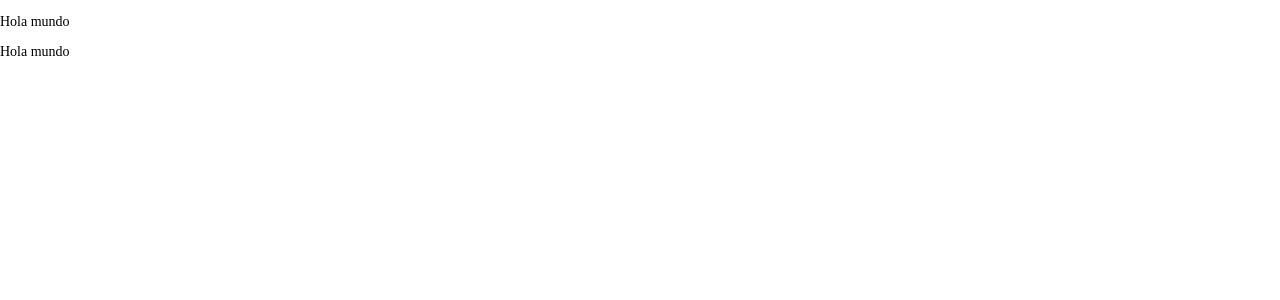
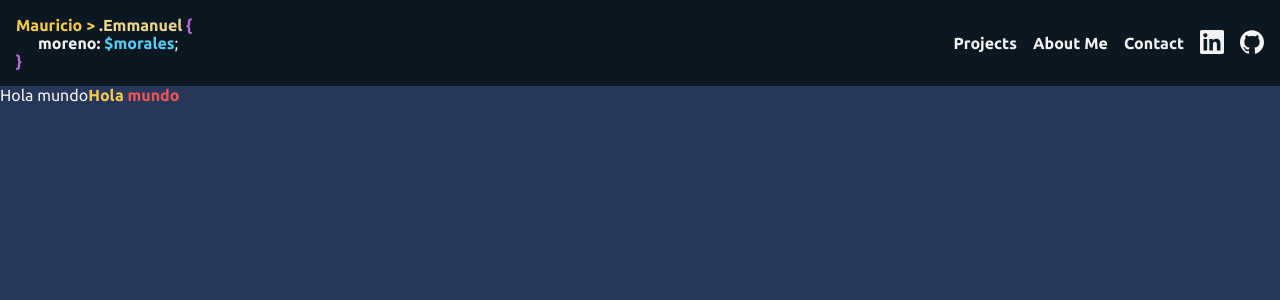
Before and after one commit to MauricioMorenoMorales/RP-portfolio, a React (Create React App) app: page / in a window 1280 px wide. Shown: the top 300 px of the page. Built offline with nearby package versions, Linux system fonts and the light colour scheme.

Commit message:
Header structure completed

```diff
--- a/public/index.html
+++ b/public/index.html
@@ -1,14 +1,12 @@
 <!DOCTYPE html>
 <html lang="en">
+
 <head>
   <meta charset="utf-8" />
   <link rel="icon" href="%PUBLIC_URL%/favicon.ico" />
   <meta name="viewport" content="width=device-width, initial-scale=1" />
   <meta name="theme-color" content="#000000" />
-    <meta
-      name="description"
-      content="Web site created using create-react-app"
-    />
+  <meta name="description" content="Web site created using create-react-app" />
   <link rel="apple-touch-icon" href="%PUBLIC_URL%/logo192.png" />
   <!--
       manifest.json provides metadata used when your web app is installed on a
@@ -24,8 +22,12 @@
       work correctly both with client-side routing and a non-root public URL.
       Learn how to configure a non-root public URL by running `npm run build`.
     -->
+  <link rel="preconnect" href="https://fonts.googleapis.com">
+  <link rel="preconnect" href="https://fonts.gstatic.com" crossorigin>
+  <link href="https://fonts.googleapis.com/css2?family=Ubuntu:wght@400;700&display=swap" rel="stylesheet">
   <title>React App</title>
 </head>
+
 <body>
   <noscript>You need to enable JavaScript to run this app.</noscript>
   <div id="root"></div>
@@ -40,4 +42,5 @@
       To create a production bundle, use `npm run build` or `yarn build`.
     -->
 </body>
+
 </html>
--- a/src/App.tsx
+++ b/src/App.tsx
@@ -1,10 +1,13 @@
 import React from 'react';
+import { Header } from './components';
 
 const App = () => {
 	return (
 		<div>
-			<p>Hola mundo</p>
-			<p>Hola mundo</p>
+			<Header />
+			<p>
+				Hola mundo<b className="yellow">Hola</b> <b className="orange">mundo</b>{' '}
+			</p>
 		</div>
 	);
 };
--- /dev/null
+++ b/src/components/Header/Header.styles.ts
@@ -0,0 +1,30 @@
+import styled from 'styled-components';
+import { colorSystem } from '../../global/designSystem';
+
+const Styles = styled.header`
+	.header {
+		background-color: ${colorSystem.darkestBackground};
+		padding: 16px;
+		display: flex;
+		align-items: center;
+		justify-content: space-between;
+		&__links {
+			display: none;
+			& > * {
+				margin-left: 16px;
+			}
+		}
+	}
+	@media screen and (min-width: 600px) {
+		.header {
+			&__burger {
+				display: none;
+			}
+			&__links {
+				display: flex;
+			}
+		}
+	}
+`;
+
+export default Styles;
--- /dev/null
+++ b/src/components/Header/Header.tsx
@@ -0,0 +1,38 @@
+import React from 'react';
+import { Icons } from '../atoms';
+import Styles from './Header.styles';
+
+const Header: React.FC = () => {
+	return (
+		<Styles>
+			<div className="header">
+				<section className="header__logo">
+					<p>
+						<b className="yellow">Mauricio &gt;</b>{' '}
+						<b className="desaturated-yellow">.Emmanuel</b>{' '}
+						<b className="purple">&#123;</b>
+					</p>
+					<p className="i1">
+						<b>moreno: </b>
+						<b className="blue">$morales</b>;
+					</p>
+					<p>
+						<b className="purple">&#125;</b>
+					</p>
+				</section>
+				<section className="header__burger">
+					<Icons type="burger" />
+				</section>
+				<section className="header__links">
+					<a href="/">Projects</a>
+					<a href="/">About Me</a>
+					<a href="/">Contact</a>
+					<Icons type="linkedin" />
+					<Icons type="github" />
+				</section>
+			</div>
+		</Styles>
+	);
+};
+
+export default Header;
--- a/src/components/Icons.tsx
+++ b/src/components/atoms/Icons.tsx
@@ -1,6 +1,6 @@
 import React, { useState } from 'react';
 import styled from 'styled-components';
-import { colorSystem } from '../global/designSystem';
+import { colorSystem } from '../../global/designSystem';
 
 const Icons: React.FC<{ type: 'burger' | 'linkedin' | 'github' | 'email' }> = ({
 	type,
@@ -23,15 +23,15 @@ const Icons: React.FC<{ type: 'burger' | 'linkedin' | 'github' | 'email' }> = ({
 				>
 					<path
 						d="M0.999974 6.99998H30.9999C31.552 6.99998 31.9999 6.55194 31.9999 6C31.9999 5.44798 31.5519 5.00003 30.9999 5.00003H0.999974C0.448035 5.00003 0 5.44798 0 6C0 6.55203 0.448035 6.99998 0.999974 6.99998Z"
-						fill={hover ? '#f2f2f2' : colorSystem.blue}
+						fill={hover ? colorSystem.blue : '#f2f2f2'}
 					/>
 					<path
 						d="M30.9999 15H0.999974C0.447952 15 0 15.4481 0 16C0 16.5519 0.448035 17 0.999974 17H30.9999C31.552 17 31.9999 16.5519 31.9999 16C31.9999 15.4481 31.552 15 30.9999 15Z"
-						fill={hover ? '#f2f2f2' : colorSystem.blue}
+						fill={hover ? colorSystem.blue : '#f2f2f2'}
 					/>
 					<path
 						d="M30.9999 25H0.999974C0.447952 25 0 25.448 0 26C0 26.552 0.448035 26.9999 0.999974 26.9999H30.9999C31.552 26.9999 31.9999 26.5519 31.9999 26C32 25.448 31.552 25 30.9999 25Z"
-						fill={hover ? '#f2f2f2' : colorSystem.blue}
+						fill={hover ? colorSystem.blue : '#f2f2f2'}
 					/>
 				</svg>
 			</Container>
@@ -67,7 +67,7 @@ const Icons: React.FC<{ type: 'burger' | 'linkedin' | 'github' | 'email' }> = ({
 				>
 					<path
 						d="M12 0.296997C5.37 0.296997 0 5.67 0 12.297C0 17.6 3.438 22.097 8.205 23.682C8.805 23.795 9.025 23.424 9.025 23.105C9.025 22.82 9.015 22.065 9.01 21.065C5.672 21.789 4.968 19.455 4.968 19.455C4.422 18.07 3.633 17.7 3.633 17.7C2.546 16.956 3.717 16.971 3.717 16.971C4.922 17.055 5.555 18.207 5.555 18.207C6.625 20.042 8.364 19.512 9.05 19.205C9.158 18.429 9.467 17.9 9.81 17.6C7.145 17.3 4.344 16.268 4.344 11.67C4.344 10.36 4.809 9.29 5.579 8.45C5.444 8.147 5.039 6.927 5.684 5.274C5.684 5.274 6.689 4.952 8.984 6.504C9.944 6.237 10.964 6.105 11.984 6.099C13.004 6.105 14.024 6.237 14.984 6.504C17.264 4.952 18.269 5.274 18.269 5.274C18.914 6.927 18.509 8.147 18.389 8.45C19.154 9.29 19.619 10.36 19.619 11.67C19.619 16.28 16.814 17.295 14.144 17.59C14.564 17.95 14.954 18.686 14.954 19.81C14.954 21.416 14.939 22.706 14.939 23.096C14.939 23.411 15.149 23.786 15.764 23.666C20.565 22.092 24 17.592 24 12.297C24 5.67 18.627 0.296997 12 0.296997Z"
-						fill={hover ? '#f2f2f2' : colorSystem.blue}
+						fill={hover ? colorSystem.blue : '#f2f2f2'}
 					/>
 				</svg>
 			</Container>
@@ -86,7 +86,7 @@ const Icons: React.FC<{ type: 'burger' | 'linkedin' | 'github' | 'email' }> = ({
 				>
 					<path
 						d="M20.447 20.452H16.893V14.883C16.893 13.555 16.866 11.846 15.041 11.846C13.188 11.846 12.905 13.291 12.905 14.785V20.452H9.351V9H12.765V10.561H12.811C13.288 9.661 14.448 8.711 16.181 8.711C19.782 8.711 20.448 11.081 20.448 14.166V20.452H20.447ZM5.337 7.433C4.193 7.433 3.274 6.507 3.274 5.368C3.274 4.23 4.194 3.305 5.337 3.305C6.477 3.305 7.401 4.23 7.401 5.368C7.401 6.507 6.476 7.433 5.337 7.433ZM7.119 20.452H3.555V9H7.119V20.452ZM22.225 0H1.771C0.792 0 0 0.774 0 1.729V22.271C0 23.227 0.792 24 1.771 24H22.222C23.2 24 24 23.227 24 22.271V1.729C24 0.774 23.2 0 22.222 0H22.225Z"
-						fill={hover ? '#f2f2f2' : colorSystem.blue}
+						fill={hover ? colorSystem.blue : '#f2f2f2'}
 					/>
 				</svg>
 			</Container>
--- /dev/null
+++ b/src/components/atoms/index.ts
@@ -0,0 +1 @@
+export {default as Icons} from './Icons'
--- /dev/null
+++ b/src/components/index.ts
@@ -0,0 +1 @@
+export { default as Header } from './Header/Header';
--- /dev/null
+++ b/src/global-styles.css
@@ -0,0 +1,62 @@
+html {
+	box-sizing: border-box;
+	font-size: 62.5%;
+	font-family: 'Ubuntu', sans-serif;
+}
+
+* {
+	box-sizing: inherit;
+}
+
+body {
+	margin: 0;
+	font-size: 1.6rem;
+}
+
+html,
+body {
+	overflow-x: hidden;
+	max-width: 100%;
+	color: #f2f2f2;
+	background-color: #26375a;
+}
+
+p {
+	margin: 0;
+}
+
+a {
+	color: #f2f2f2;
+	font-weight: bold;
+	text-decoration: none;
+	display: flex;
+	align-items: center;
+}
+a:hover {
+	color: #56ccf2;
+}
+
+.blue {
+	color: #56ccf2;
+}
+.yellow {
+	color: #f2c94c;
+}
+.desaturated-yellow {
+	color: #ead38d;
+}
+.orange {
+	color: #eb5757;
+}
+.green {
+	color: #27ae60;
+}
+.purple {
+	color: #bb6bd9;
+}
+.i1 {
+	padding-left: 22px;
+}
+.i2 {
+	padding-left: 44px;
+}
--- a/src/global/global-styles.css
+++ /dev/null
@@ -1,36 +0,0 @@
-html {
-	box-sizing: border-box;
-	font-size: 62.5%;
-	scroll-behavior: smooth;
-}
-
-* {
-	box-sizing: inherit;
-}
-
-body {
-	margin: 0;
-	font-size: 1.4rem;
-}
-
-html,
-body {
-	overflow-x: hidden;
-	max-width: 100%;
-}
-
-.blue {
-	color: '#56ccf2';
-}
-.yellow {
-	color: '#f2c94c';
-}
-.desaturated-yellow {
-	color: '#ead38d';
-}
-.orange {
-	color: '#eb5757';
-}
-.green {
-	color: '#27ae60';
-}
--- a/src/index.tsx
+++ b/src/index.tsx
@@ -1,8 +1,7 @@
 import React from 'react';
 import ReactDOM from 'react-dom';
 import App from './App';
-
-import './global/global-styles.css';
+import './global-styles.css';
 
 ReactDOM.render(
 	<React.StrictMode>
--- /dev/null
+++ b/src/react-app-env.d.ts
@@ -0,0 +1 @@
+/// <reference types="react-scripts" />
```
Lines whose indentation alone changed are shown as unchanged.
